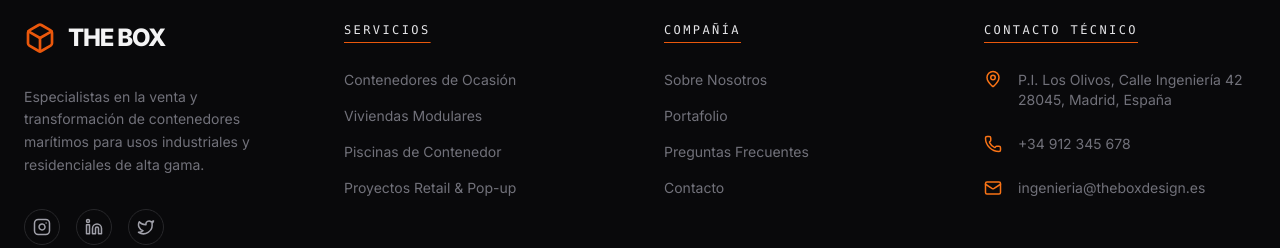
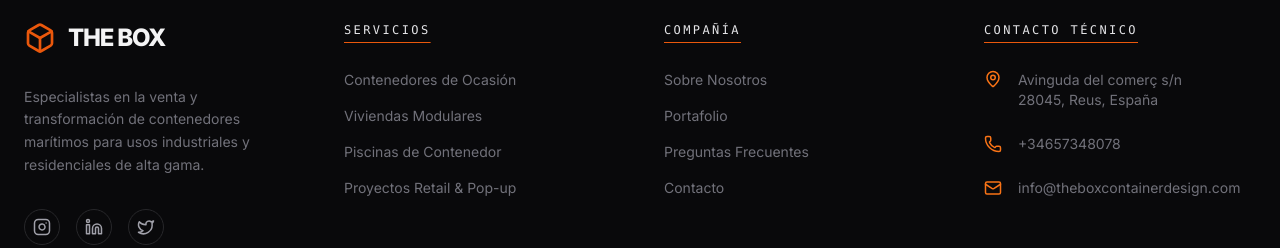
Before and after one commit to Doktek11/sote, a React (Vite) app: page / in a window 1280 px wide. Shown: the part 4500-4748 px from the top of the page. Built offline with nearby package versions, Linux system fonts and the light colour scheme.

Commit message:
Update Footer.tsx

```diff
--- a/components/Footer.tsx
+++ b/components/Footer.tsx
@@ -47,15 +47,15 @@ export const Footer: React.FC = () => {
             <ul className="space-y-6 text-zinc-500 text-sm">
               <li className="flex items-start gap-4">
                 <MapPin size={18} className="text-orange-500 flex-shrink-0" />
-                <span>P.I. Los Olivos, Calle Ingeniería 42<br />28045, Madrid, España</span>
+                <span>Avinguda del comerç s/n<br />28045, Reus, España</span>
               </li>
               <li className="flex items-center gap-4">
                 <Phone size={18} className="text-orange-500" />
-                <span>+34 912 345 678</span>
+                <span>+34657348078</span>
               </li>
               <li className="flex items-center gap-4">
                 <Mail size={18} className="text-orange-500" />
-                <span>ingenieria@theboxdesign.es</span>
+                <span>info@theboxcontainerdesign.com</span>
               </li>
             </ul>
           </div>
```
